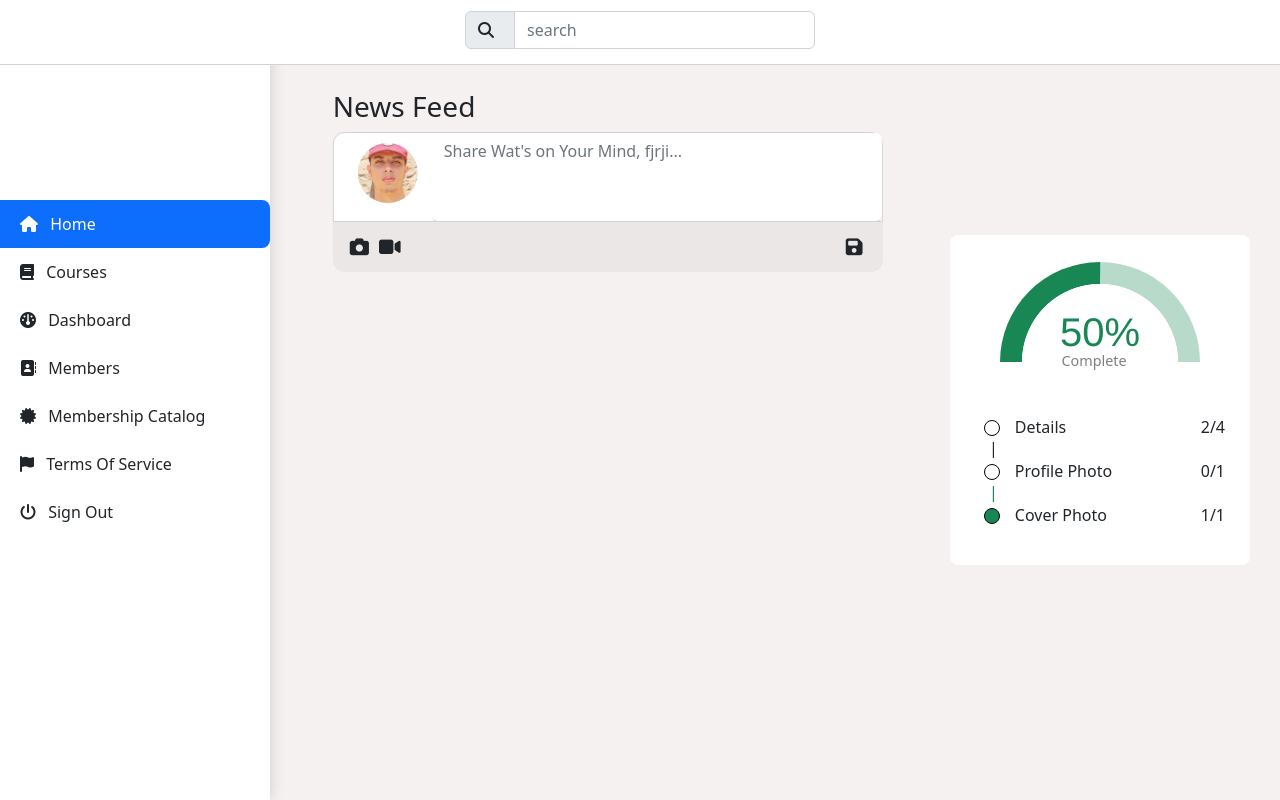
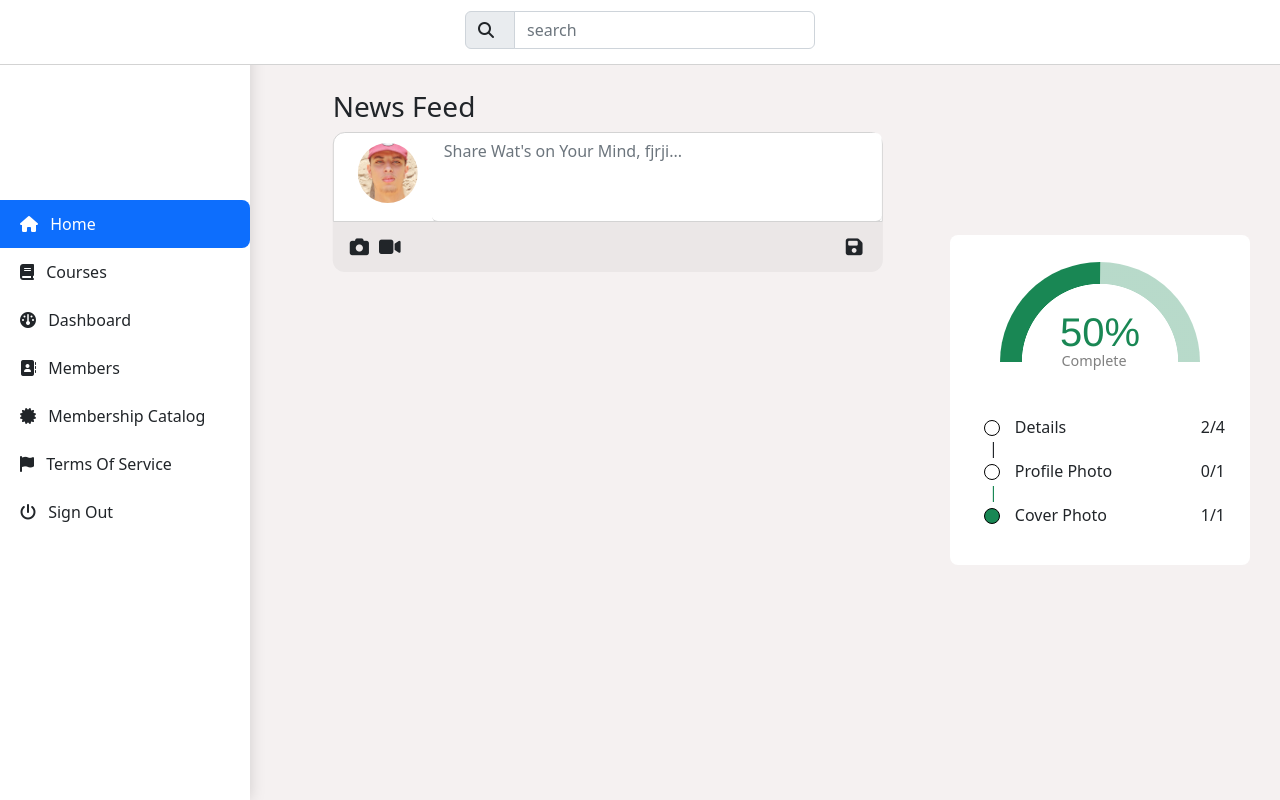
Before and after one commit to salahSurvivor/posting-app, a React (Create React App) app: page / in a window 1280 px wide. Built offline with nearby package versions, Linux system fonts and the light colour scheme.

Commit message:
new commit

```diff
--- a/src/App.js
+++ b/src/App.js
@@ -40,8 +40,7 @@ function App() {
     }
 
     else if(window.innerWidth <= 991){
-        sidebar.current.style.left = '-70%';
-        sidebar.current.style.visibility = 'none';
+        sidebar.current.style.left = '-60%';
         container.current.style.left = '50%';
         container.current.style.position = 'absolute';
     }
--- a/src/style.css
+++ b/src/style.css
@@ -19,7 +19,7 @@ a{
     z-index: -99999999999999999;
     position: fixed;
     left: 0;
-    width: 270px;
+    width: 250px;
     height: 100%;
     background: #fff;
     box-shadow: 0 0 15px rgba(0, 0, 0, 0.15 );
@@ -572,8 +572,7 @@ label.float-end.editLabel {
 }
 
 .sideBar-container{
-    left: -70%;
-    visibility: none;
+    left: -60%;
 }
 
 .ourContent{
```
